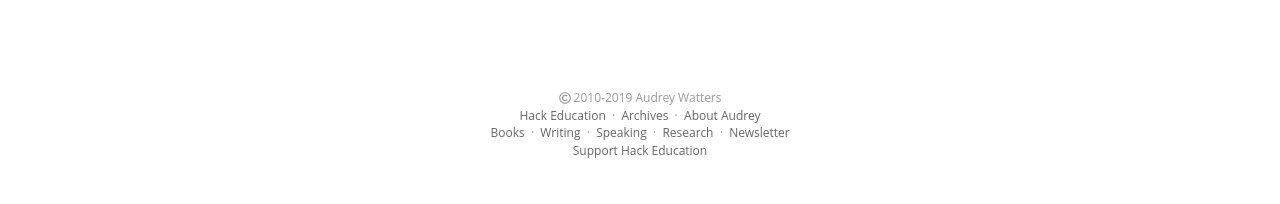
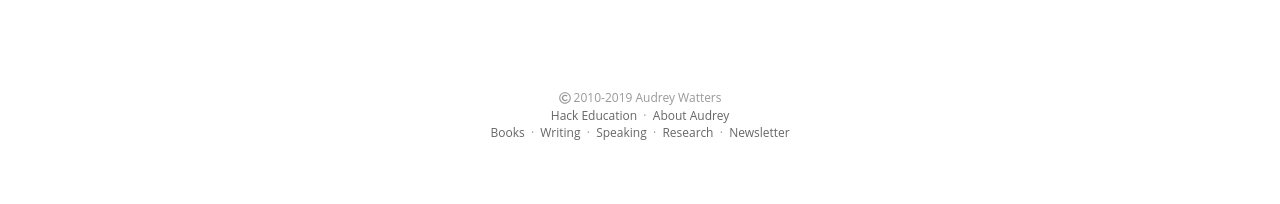
Before and after one commit to audreywatters/food, a Jekyll site: the page built from index.html, in a window 1280 px wide. Shown: the part 1440-1644 px from the top of the page. Built offline with Jekyll 4.4.1, drawn with Linux system fonts in a browser that asks for light colours; nearby versions of some CDN libraries; some web fonts are replaced.

Commit message:
change header and footer

```diff
--- a/_includes/footer.html
+++ b/_includes/footer.html
@@ -4,9 +4,8 @@
 
     <div class="inner">
          <section class="copyright"><i class="far fa-copyright"></i> 2010-2019 Audrey Watters</section>
-         <section class="navigation"><a href="http://hackeducation.com">Hack Education</a>&nbsp;&nbsp;·&nbsp;&nbsp;<a href="http://hackeducation.com/archives.html">Archives</a>&nbsp;&nbsp;·&nbsp;&nbsp;<a href="http://audreywatters.com">About Audrey</a></section>
-         <section class="navigation2"><a href="http://audreywatters.com/books/">Books</a>&nbsp;&nbsp;·&nbsp;&nbsp;<a href="http://writing.hackeducation.com">Writing</a>&nbsp;&nbsp;·&nbsp;&nbsp;<a href="http://speaking.hackeducation.com">Speaking</a>&nbsp;&nbsp;·&nbsp;&nbsp;<a href="http://research.hackeducation.com">Research</a>&nbsp;&nbsp;·&nbsp;&nbsp;<a href="http://news.hackeducation.com/">Newsletter</a></section>
-         <section class="support"><a href="http://hackeducation.com/support/">Support Hack Education</a></section>
+         <section class="navigation"><a href="http://hackeducation.com">Hack Education</a>&nbsp;&nbsp;·&nbsp;&nbsp;<a href="http://audreywatters.com">About Audrey</a></section>
+         <section class="navigation2"><a href="http://books.audreywatters.com">Books</a>&nbsp;&nbsp;·&nbsp;&nbsp;<a href="http://writing.audreywatters.com">Writing</a>&nbsp;&nbsp;·&nbsp;&nbsp;<a href="http://speaking.audreywatters.com">Speaking</a>&nbsp;&nbsp;·&nbsp;&nbsp;<a href="http://research.hackeducation.com">Research</a>&nbsp;&nbsp;·&nbsp;&nbsp;<a href="http://news.hackeducation.com/">Newsletter</a></section>
     </div>
 </footer>
 
--- a/_layouts/default.html
+++ b/_layouts/default.html
@@ -33,10 +33,10 @@
 		    	<a class="icon-github" href="https://github.com/audreywatters"><i class="fab fa-github"></i></a>&nbsp;&nbsp;·&nbsp;&nbsp;
  		    	<a class="icon-rss" href="http://audreywatters.com/feed.xml"><i class="fas fa-rss"></i></a>&nbsp;&nbsp;·&nbsp;&nbsp;
 		      	<a class="icon-email" href="mailto:mail@audreywatters.com"><i class="far fa-envelope"></i></a>&nbsp;&nbsp;·&nbsp;&nbsp;
-		      <a href="/blog/">Personal Blog</a>&nbsp;&nbsp;·&nbsp;&nbsp;
+		      <a href="http://audreywatters.com">Personal Blog</a>&nbsp;&nbsp;·&nbsp;&nbsp;
 		      <a href="http://hackeducation.com">Hack Education</a>&nbsp;&nbsp;·&nbsp;&nbsp;
-		      <a href="/disclosures/">Disclosures</a>&nbsp;&nbsp;·&nbsp;&nbsp;
-		      <a href="/cv/">CV</a>
+		      <a href="http://disclosures.audreywatters.com">Disclosures</a>&nbsp;&nbsp;·&nbsp;&nbsp;
+		      <a href="http://cv.audreywatters.com">CV</a>
 		      <!--edit your nav here-->
 
 		    </div>
```
